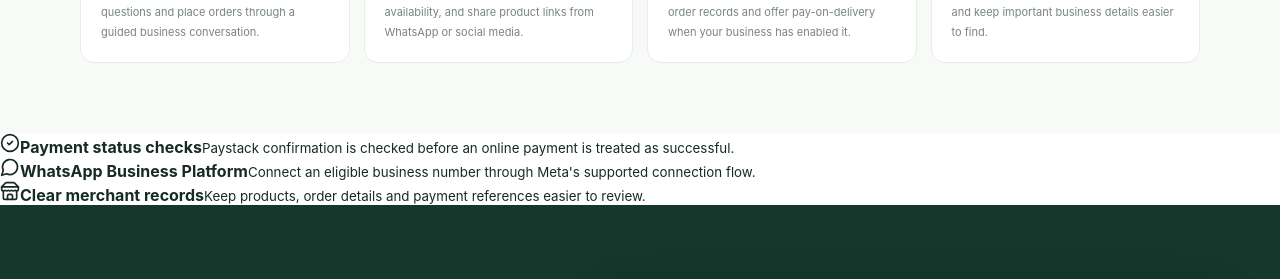
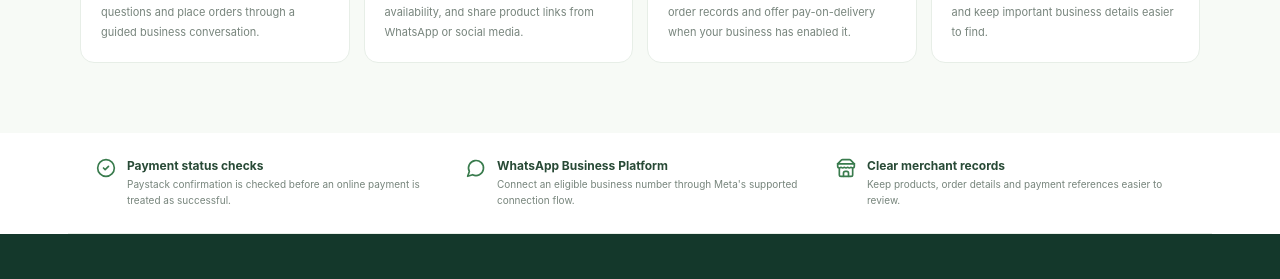
Before and after one commit to erodion4776/Xtop-bot-, a React (Vite) app: page / in a window 1280 px wide. Shown: the part 1940-2219 px from the top of the page. Built offline with nearby package versions, Linux system fonts and the light colour scheme.

Commit message:
Style compact homepage trust signals

```diff
--- a/src/Landing.css
+++ b/src/Landing.css
@@ -185,3 +185,11 @@
  .lp-footer div a{font-size:10px}
  .lp-footer>small{grid-column:auto}
 }
+
+.lp-trust-strip{max-width:1144px;margin:0 auto;padding:25px 28px;display:grid;grid-template-columns:repeat(3,minmax(0,1fr));gap:22px;border-bottom:1px solid #e9efe8}
+.lp-trust-strip>div{display:flex;align-items:flex-start;gap:11px}
+.lp-trust-strip>div>svg{flex:0 0 auto;color:#397b4d}
+.lp-trust-strip span{display:grid;gap:4px}
+.lp-trust-strip strong{font-size:12px;color:#284a36}
+.lp-trust-strip small{font-size:10px;line-height:1.55;color:#77857c}
+@media(max-width:650px){.lp-trust-strip{padding:22px 18px;grid-template-columns:1fr;gap:14px}.lp-trust-strip>div{gap:9px}.lp-trust-strip strong{font-size:11px}.lp-trust-strip small{font-size:10px}}
```
